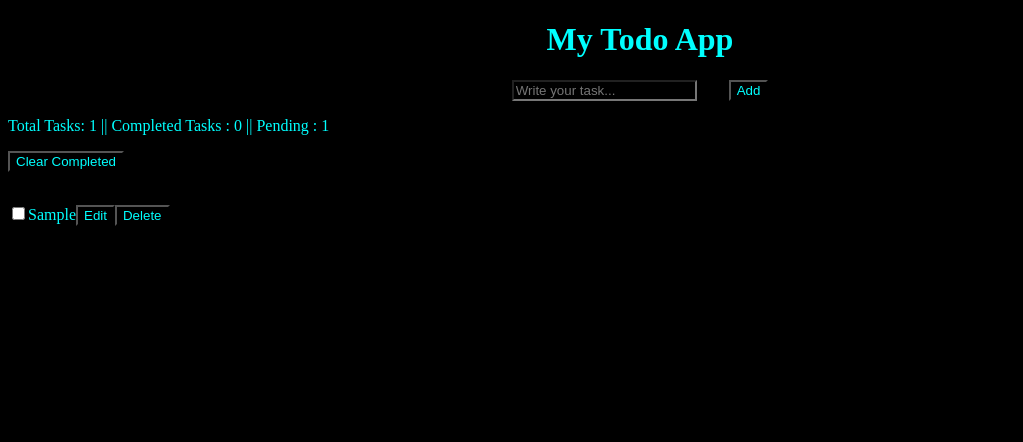
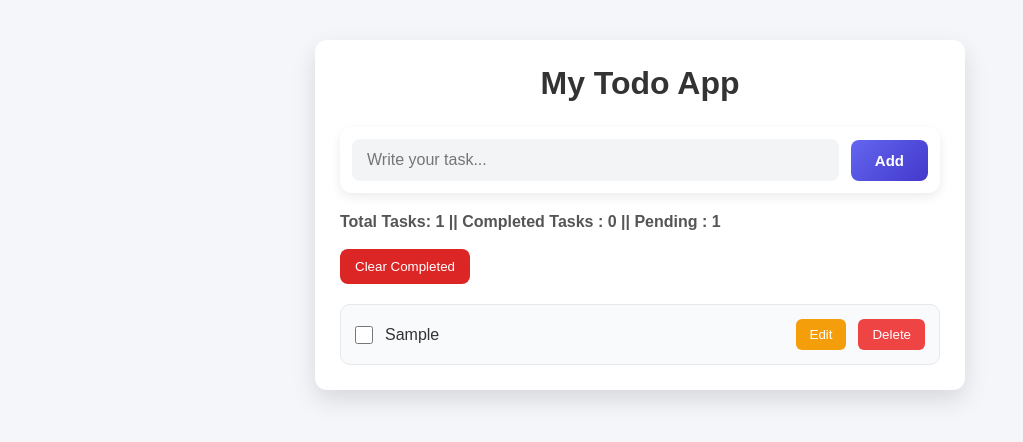
Before and after one commit to sayan-adhikary/To-Do-App, a plain HTML site: page index.html in a window 1280 px wide. Both pictures are taken after typing "Sample" into the empty fields and a click on the button "Add". Shown: the whole page, without its empty margins (0-1023 px from the left). Drawn offline with Linux system fonts and the light colour scheme.

Commit message:
Updated UI op my todo app

```diff
--- a/index.html
+++ b/index.html
@@ -1,12 +1,15 @@
 <!DOCTYPE html>
 <html lang="en">
+
 <head>
     <meta charset="UTF-8">
     <meta name="viewport" content="width=device-width, initial-scale=1.0">
     <title>To-Do-App</title>
     <link rel="stylesheet" href="./style.css">
 </head>
+
 <body>
+    <div class="container">
         <h1>My Todo App</h1>
         <div id="input-text">
             <input type="text" placeholder="Write your task...">
@@ -18,6 +21,8 @@
         <div id="task-list">
             <!-- task -->
         </div>
+    </div>
     <script src="./script.js"></script>
 </body>
+
 </html>
--- a/style.css
+++ b/style.css
@@ -1,23 +1,196 @@
-h1 {
-    text-align: center;
+*{
+    margin: 0;
+    padding: 0;
+    box-sizing: border-box;
+    font-family: Arial, Helvetica, sans-serif;
 }
 
-#input-text {
+body{
+    background: #f4f6f9;
     display: flex;
     justify-content: center;
-    gap: 2rem;
+    align-items: flex-start;
+    min-height: 100vh;
+    padding: 40px 20px;
 }
 
-button {
+.container{
+    width: 100%;
+    max-width: 650px;
+    background: #fff;
+    border-radius: 12px;
+    padding: 25px;
+    box-shadow: 0 10px 25px rgba(0,0,0,.12);
+}
+
+h1{
+    text-align: center;
+    margin-bottom: 25px;
+    color: #333;
+}
+
+#input-text{
+    display: flex;
+    align-items: center;
+    gap: 12px;
+    background: #ffffff;
+    padding: 12px;
+    border-radius: 12px;
+    box-shadow: 0 4px 12px rgba(0,0,0,0.08);
+    margin-bottom: 20px;
+}
+
+#input-text input{
+    flex: 1;
+    border: none;
+    outline: none;
+    font-size: 16px;
+    padding: 12px 15px;
+    background: #f3f4f6;
+    border-radius: 8px;
+    transition: 0.3s;
+}
+
+#input-text input:focus{
+    background: #fff;
+    box-shadow: 0 0 0 2px #6366f1;
+}
+
+#input-text button{
+    padding: 12px 24px;
+    border: none;
+    border-radius: 8px;
+    background: linear-gradient(135deg, #6366f1, #4338ca);
+    color: #fff;
+    font-size: 15px;
+    font-weight: 600;
+    cursor: pointer;
+    transition: all 0.3s ease;
+}
+
+#input-text button:hover{
+    transform: translateY(-2px);
+    box-shadow: 0 6px 15px rgba(99,102,241,0.35);
+}
+
+#input-text button:active{
+    transform: scale(0.97);
+}
+
+#btn{
+    padding: 12px 20px;
+    background: #4f46e5;
+    color: white;
+    border: none;
+    border-radius: 8px;
+    cursor: pointer;
+    transition: .3s;
+}
+
+#btn:hover{
+    background: #3730a3;
+}
+
+#task-count{
+    margin-bottom: 18px;
+    font-weight: 600;
+    color: #555;
+}
+
+#clear-completed{
+    margin-bottom: 20px;
+    padding: 10px 15px;
+    background: #dc2626;
+    color: white;
+    border: none;
+    border-radius: 8px;
+    cursor: pointer;
+    transition: .3s;
+}
+
+#clear-completed:hover{
+    background: #b91c1c;
+}
+
+#task-list{
+    display: flex;
+    flex-direction: column;
+    gap: 12px;
+}
+
+#task-list > div{
+    display: flex;
+    align-items: center;
+    gap: 12px;
+    padding: 14px;
+    background: #f8fafc;
+    border-radius: 10px;
+    border: 1px solid #e5e7eb;
+    transition: .25s;
+}
+
+#task-list > div:hover{
+    transform: translateY(-2px);
+    box-shadow: 0 5px 15px rgba(0,0,0,.08);
+}
+
+.check-box{
+    width: 18px;
+    height: 18px;
     cursor: pointer;
 }
 
-#task-list {
-    margin-top: 2rem;
-    background-color: aqua;
+#task-list span{
+    flex: 1;
+    font-size: 16px;
+    color: #333;
+    word-break: break-word;
 }
 
-* {
-    background-color: black;
-    color: aqua;
+.edit-btn{
+    padding: 8px 14px;
+    border: none;
+    border-radius: 6px;
+    background: #f59e0b;
+    color: white;
+    cursor: pointer;
+    transition: .3s;
 }
+
+.edit-btn:hover{
+    background: #d97706;
+}
+
+.delete-btn{
+    padding: 8px 14px;
+    border: none;
+    border-radius: 6px;
+    background: #ef4444;
+    color: white;
+    cursor: pointer;
+    transition: .3s;
+}
+
+.delete-btn:hover{
+    background: #dc2626;
+}
+
+button{
+    cursor: pointer;
+}
+
+@media (max-width:600px){
+
+    #task-input{
+        flex-direction: column;
+    }
+
+    #task-list > div{
+        flex-wrap: wrap;
+    }
+
+    .edit-btn,
+    .delete-btn{
+        flex: 1;
+    }
+}
```
Lines whose indentation alone changed are shown as unchanged.
